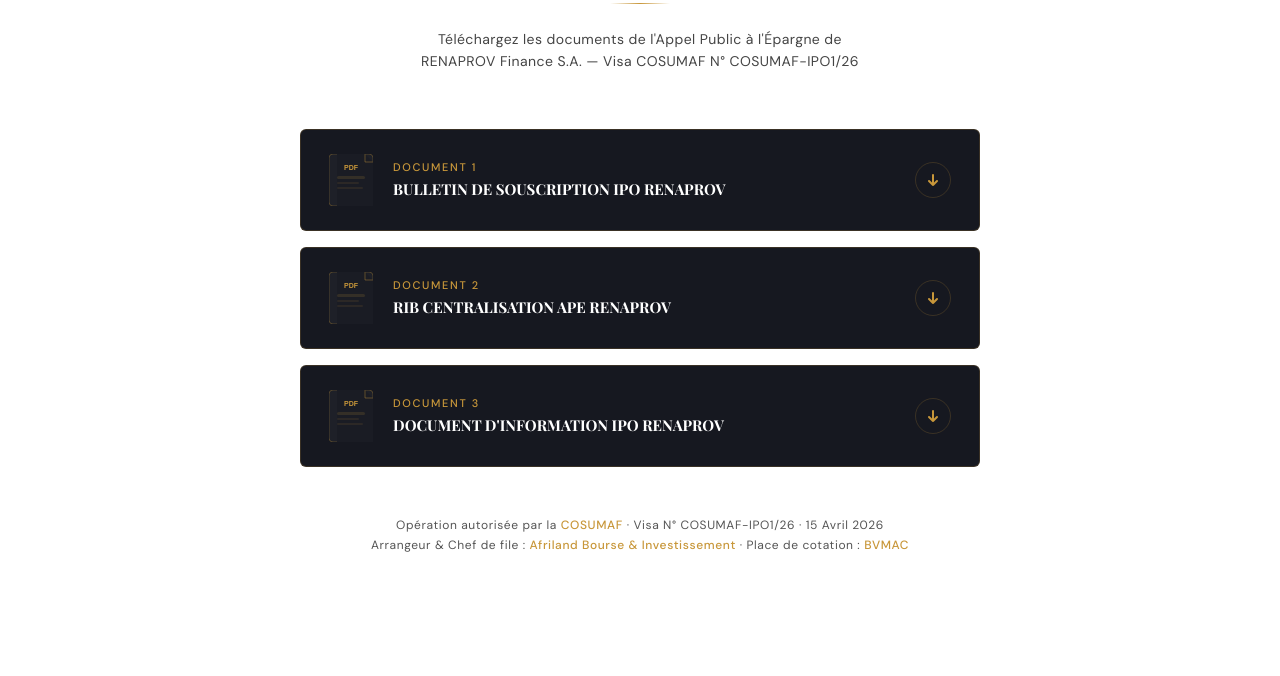
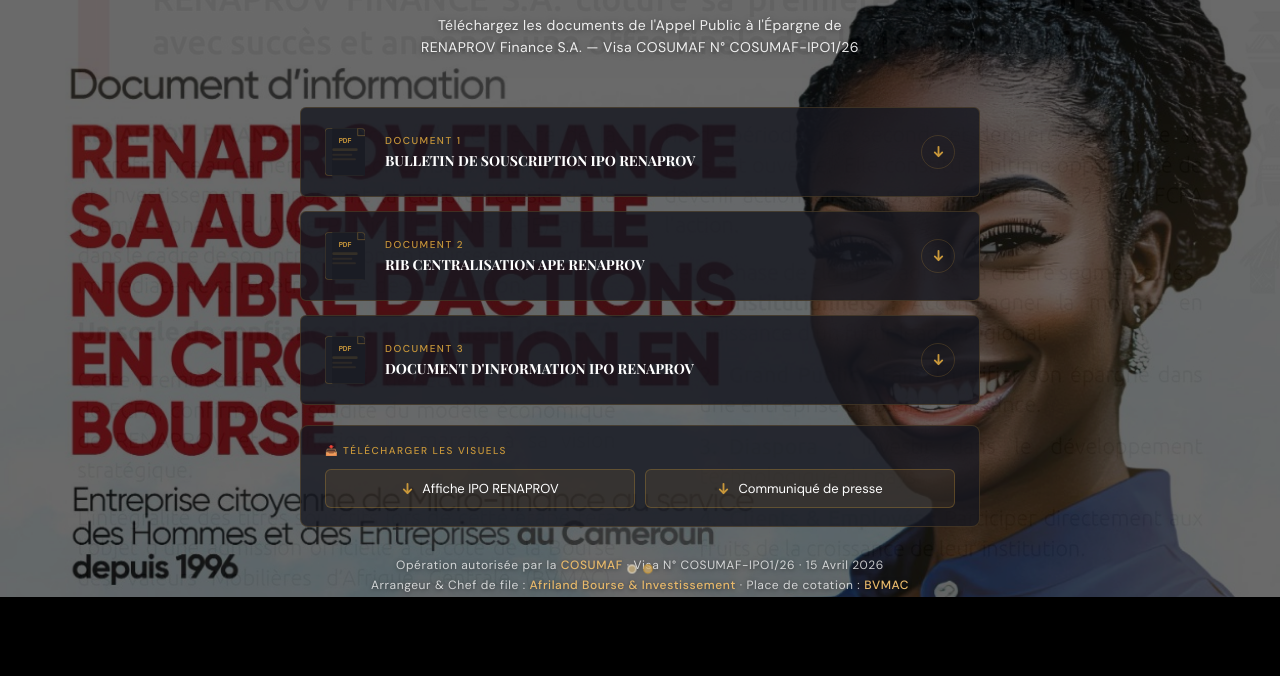
Before and after one commit to AKEE620/renaprov-ipo, a plain HTML site: page index.html in a window 1280 px wide. Shown: the part 203-879 px from the top of the page. Before the commit the page ends 800 px from the top, so only its background shows below. Drawn offline with nearby package versions, Linux system fonts and the light colour scheme.

Commit message:
Add files via upload

```diff
--- a/index.html
+++ b/index.html
@@ -12,34 +12,111 @@
     --dark: #0D0E10;
     --dark2: #161820;
     --dark3: #1E2028;
-    --text: #FFFFFF;
-    --text-muted: #8A8580;
     --border: rgba(200,151,58,0.2);
   }
 
   * { margin: 0; padding: 0; box-sizing: border-box; }
 
   body {
-    background: #FFFFFF;
-    color: var(--dark);
     font-family: 'DM Sans', sans-serif;
+    min-height: 100vh;
+    overflow-x: hidden;
+    background: #000;
+  }
+
+  /* ===== SLIDESHOW BACKGROUND ===== */
+  .slideshow {
+    position: fixed;
+    inset: 0;
+    z-index: 0;
+  }
+
+  .slide {
+    position: absolute;
+    inset: 0;
+    background-size: cover;
+    background-position: center top;
+    opacity: 0;
+    transition: opacity 1.2s ease;
+    cursor: pointer;
+  }
+
+  .slide.active { opacity: 1; }
+
+  .slide::after {
+    content: '';
+    position: absolute;
+    inset: 0;
+    background: rgba(0,0,0,0.55);
+  }
+
+  #slide1 { background-image: url('image1.jpg'); }
+  #slide2 { background-image: url('image2.jpg'); }
+
+  /* Pause indicator */
+  .pause-indicator {
+    position: fixed;
+    top: 20px;
+    right: 20px;
+    z-index: 50;
+    background: rgba(0,0,0,0.55);
+    color: #fff;
+    border: 1px solid rgba(255,255,255,0.3);
+    border-radius: 20px;
+    padding: 6px 14px;
+    font-size: 12px;
+    font-family: 'DM Sans', sans-serif;
+    letter-spacing: 0.05em;
+    display: none;
+    align-items: center;
+    gap: 6px;
+    backdrop-filter: blur(4px);
+    cursor: pointer;
+    transition: background 0.2s;
+  }
+  .pause-indicator.visible { display: flex; }
+  .pause-indicator:hover { background: rgba(200,151,58,0.5); }
+
+  /* Slide dots */
+  .slide-dots {
+    position: fixed;
+    bottom: 24px;
+    left: 50%;
+    transform: translateX(-50%);
+    z-index: 50;
+    display: flex;
+    gap: 8px;
+  }
+
+  .dot {
+    width: 8px; height: 8px;
+    border-radius: 50%;
+    background: rgba(255,255,255,0.4);
+    border: 1px solid rgba(255,255,255,0.6);
+    cursor: pointer;
+    transition: background 0.3s, transform 0.3s;
+  }
+  .dot.active {
+    background: var(--gold);
+    border-color: var(--gold);
+    transform: scale(1.3);
+  }
+
+  /* ===== MAIN CONTENT ===== */
+  .page-wrapper {
+    position: relative;
+    z-index: 10;
     min-height: 100vh;
     display: flex;
     flex-direction: column;
     align-items: center;
     justify-content: center;
-    padding: 40px 20px;
-    overflow-x: hidden;
+    padding: 40px 20px 80px;
   }
-
-  body::before { display: none; }
-  body::after { display: none; }
 
   .container {
     max-width: 680px;
     width: 100%;
-    position: relative;
-    z-index: 1;
     animation: fadeUp 0.8s ease both;
   }
 
@@ -48,10 +125,7 @@
     to { opacity: 1; transform: translateY(0); }
   }
 
-  .header {
-    text-align: center;
-    margin-bottom: 56px;
-  }
+  .header { text-align: center; margin-bottom: 48px; }
 
   .badge {
     display: inline-block;
@@ -60,56 +134,58 @@
     letter-spacing: 0.2em;
     text-transform: uppercase;
     color: var(--gold);
-    border: 1px solid var(--border);
+    border: 1px solid rgba(200,151,58,0.5);
     padding: 6px 16px;
     border-radius: 2px;
     margin-bottom: 20px;
-    background: rgba(200,151,58,0.08);
+    background: rgba(200,151,58,0.12);
   }
 
   h1 {
     font-family: 'Playfair Display', serif;
-    font-size: clamp(28px, 5vw, 42px);
+    font-size: clamp(26px, 5vw, 40px);
     font-weight: 900;
     line-height: 1.1;
-    color: var(--dark);
+    color: #FFFFFF;
     margin-bottom: 16px;
+    text-shadow: 0 2px 12px rgba(0,0,0,0.5);
   }
 
-  h1 span { color: var(--gold); }
+  h1 span { color: var(--gold-light); }
 
   .subtitle {
     font-size: 14px;
-    color: #444;
+    color: rgba(255,255,255,0.9);
     letter-spacing: 0.03em;
     line-height: 1.6;
+    text-shadow: 0 1px 6px rgba(0,0,0,0.5);
   }
 
   .divider {
-    width: 60px;
-    height: 1px;
+    width: 60px; height: 1px;
     background: linear-gradient(90deg, transparent, var(--gold), transparent);
-    margin: 24px auto;
+    margin: 20px auto;
   }
 
-  /* Document cards */
-  .docs { display: flex; flex-direction: column; gap: 16px; }
+  /* ===== DOCUMENT CARDS ===== */
+  .docs { display: flex; flex-direction: column; gap: 14px; }
 
   .doc-card {
     display: flex;
     align-items: center;
     gap: 20px;
-    background: var(--dark2);
+    background: rgba(22, 24, 32, 0.82);
     border: 1px solid var(--border);
     border-radius: 6px;
-    padding: 24px 28px;
+    padding: 20px 24px;
     text-decoration: none;
     color: #FFFFFF;
     position: relative;
     overflow: hidden;
     transition: border-color 0.3s, background 0.3s, transform 0.2s;
     animation: fadeUp 0.8s ease both;
-    cursor: pointer;
+    backdrop-filter: blur(8px);
+    -webkit-backdrop-filter: blur(8px);
   }
 
   .doc-card:nth-child(1) { animation-delay: 0.1s; }
@@ -126,51 +202,39 @@
     transition: opacity 0.3s;
   }
 
-  .doc-card::after {
-    content: '';
-    position: absolute;
-    inset: 0;
-    background: radial-gradient(ellipse 60% 60% at 0% 50%, rgba(200,151,58,0.06) 0%, transparent 70%);
-    opacity: 0;
-    transition: opacity 0.3s;
-  }
-
   .doc-card:hover {
-    border-color: rgba(200,151,58,0.5);
-    background: var(--dark3);
+    border-color: rgba(200,151,58,0.6);
+    background: rgba(30, 32, 40, 0.95);
     transform: translateX(4px);
   }
 
   .doc-card:hover::before { opacity: 1; }
-  .doc-card:hover::after { opacity: 1; }
 
-  .pdf-icon { width: 44px; height: 52px; flex-shrink: 0; }
+  .pdf-icon { width: 40px; height: 48px; flex-shrink: 0; }
   .pdf-icon svg { width: 100%; height: 100%; }
 
   .doc-info { flex: 1; min-width: 0; }
 
   .doc-label {
-    font-size: 11px;
+    font-size: 10px;
     font-weight: 500;
     letter-spacing: 0.15em;
     text-transform: uppercase;
     color: var(--gold);
-    margin-bottom: 6px;
+    margin-bottom: 5px;
   }
 
   .doc-title {
     font-family: 'Playfair Display', serif;
-    font-size: 15px;
+    font-size: 14px;
     font-weight: 700;
     color: #FFFFFF;
     line-height: 1.3;
   }
 
-  /* Download arrow (pointing down) */
   .arrow {
     flex-shrink: 0;
-    width: 36px;
-    height: 36px;
+    width: 34px; height: 34px;
     border: 1px solid var(--border);
     border-radius: 50%;
     display: flex;
@@ -181,38 +245,95 @@
 
   .doc-card:hover .arrow {
     border-color: var(--gold);
-    background: rgba(200,151,58,0.12);
+    background: rgba(200,151,58,0.15);
     transform: translateY(3px);
   }
 
   .arrow svg {
-    width: 14px;
-    height: 14px;
+    width: 13px; height: 13px;
     fill: none;
     stroke: var(--gold);
     stroke-width: 2;
   }
 
+  /* ===== IMAGE DOWNLOAD SECTION ===== */
+  .img-download-section {
+    margin-top: 20px;
+    background: rgba(22, 24, 32, 0.78);
+    border: 1px solid var(--border);
+    border-radius: 8px;
+    padding: 18px 24px;
+    backdrop-filter: blur(8px);
+    -webkit-backdrop-filter: blur(8px);
+    animation: fadeUp 0.8s 0.4s ease both;
+  }
+
+  .img-download-title {
+    font-size: 10px;
+    font-weight: 500;
+    letter-spacing: 0.15em;
+    text-transform: uppercase;
+    color: var(--gold);
+    margin-bottom: 12px;
+  }
+
+  .img-download-btns {
+    display: flex;
+    gap: 10px;
+    flex-wrap: wrap;
+  }
+
+  .img-dl-btn {
+    display: flex;
+    align-items: center;
+    gap: 8px;
+    background: rgba(200,151,58,0.1);
+    border: 1px solid rgba(200,151,58,0.3);
+    border-radius: 6px;
+    padding: 10px 16px;
+    color: #FFFFFF;
+    text-decoration: none;
+    font-size: 13px;
+    font-family: 'DM Sans', sans-serif;
+    transition: background 0.2s, border-color 0.2s, transform 0.2s;
+    flex: 1;
+    min-width: 180px;
+    justify-content: center;
+  }
+
+  .img-dl-btn:hover {
+    background: rgba(200,151,58,0.22);
+    border-color: var(--gold);
+    transform: translateY(-2px);
+  }
+
+  .img-dl-btn svg {
+    width: 13px; height: 13px;
+    fill: none;
+    stroke: var(--gold);
+    stroke-width: 2;
+    flex-shrink: 0;
+  }
+
+  /* ===== FOOTER ===== */
   .footer {
     text-align: center;
-    margin-top: 48px;
+    margin-top: 28px;
     font-size: 12px;
-    color: #555;
+    color: rgba(255,255,255,0.75);
     letter-spacing: 0.05em;
     line-height: 1.7;
     animation: fadeUp 0.8s 0.5s ease both;
+    text-shadow: 0 1px 4px rgba(0,0,0,0.5);
   }
 
-  .footer strong { color: var(--gold); font-weight: 500; }
+  .footer strong { color: var(--gold-light); font-weight: 500; }
 
   /* ===== HIDDEN ADMIN TRIGGER ===== */
-  /* Invisible zone bottom-right corner */
   #admin-trigger {
     position: fixed;
-    bottom: 0;
-    right: 0;
-    width: 30px;
-    height: 30px;
+    bottom: 0; right: 0;
+    width: 30px; height: 30px;
     cursor: default;
     z-index: 9999;
     background: transparent;
@@ -229,7 +350,6 @@
     justify-content: center;
     backdrop-filter: blur(6px);
   }
-
   .modal-overlay.active { display: flex; }
 
   .modal {
@@ -238,14 +358,14 @@
     border-radius: 10px;
     padding: 40px;
     width: 90%;
-    max-width: 460px;
+    max-width: 420px;
     position: relative;
   }
 
   .modal h2 {
     font-family: 'Playfair Display', serif;
     color: #FFFFFF;
-    font-size: 22px;
+    font-size: 20px;
     margin-bottom: 8px;
   }
 
@@ -264,7 +384,6 @@
     margin-bottom: 16px;
     transition: border-color 0.3s;
   }
-
   .modal input:focus { border-color: var(--gold); }
 
   .modal button {
@@ -280,26 +399,16 @@
     cursor: pointer;
     transition: background 0.2s;
   }
-
   .modal button:hover { background: var(--gold-light); }
 
-  .modal-error {
-    color: #e05a5a;
-    font-size: 12px;
-    margin-top: 8px;
-    display: none;
-  }
+  .modal-error { color: #e05a5a; font-size: 12px; margin-top: 8px; display: none; }
 
   .modal-close {
     position: absolute;
-    top: 16px; right: 16px;
-    background: none;
-    border: none;
-    color: #8A8580;
-    font-size: 20px;
-    cursor: pointer;
-    width: auto;
-    padding: 0;
+    top: 14px; right: 14px;
+    background: none; border: none;
+    color: #8A8580; font-size: 18px;
+    cursor: pointer; width: auto; padding: 0;
   }
 
   /* ===== DASHBOARD ===== */
@@ -307,22 +416,21 @@
     display: none;
     position: fixed;
     inset: 0;
-    background: rgba(0,0,0,0.92);
+    background: rgba(0,0,0,0.9);
     z-index: 10000;
     align-items: center;
     justify-content: center;
     backdrop-filter: blur(8px);
   }
-
   .dashboard.active { display: flex; }
 
   .dashboard-inner {
     background: #161820;
     border: 1px solid rgba(200,151,58,0.3);
     border-radius: 12px;
-    padding: 40px;
+    padding: 36px;
     width: 90%;
-    max-width: 560px;
+    max-width: 520px;
     position: relative;
   }
 
@@ -330,82 +438,68 @@
     display: flex;
     align-items: center;
     justify-content: space-between;
-    margin-bottom: 32px;
+    margin-bottom: 28px;
   }
 
   .dashboard-header h2 {
     font-family: 'Playfair Display', serif;
     color: #FFFFFF;
-    font-size: 22px;
+    font-size: 20px;
   }
 
   .dash-close {
     background: none;
     border: 1px solid rgba(200,151,58,0.3);
     color: #8A8580;
-    width: 34px;
-    height: 34px;
+    width: 32px; height: 32px;
     border-radius: 50%;
-    font-size: 16px;
+    font-size: 14px;
     cursor: pointer;
     display: flex;
     align-items: center;
     justify-content: center;
     transition: border-color 0.2s, color 0.2s;
   }
-
   .dash-close:hover { border-color: var(--gold); color: var(--gold); }
 
   .stat-card {
     background: #0D0E10;
     border: 1px solid rgba(200,151,58,0.15);
     border-radius: 8px;
-    padding: 20px 24px;
-    margin-bottom: 14px;
+    padding: 18px 22px;
+    margin-bottom: 12px;
     display: flex;
     align-items: center;
     justify-content: space-between;
     gap: 16px;
   }
 
-  .stat-doc-name {
-    font-size: 13px;
-    color: #FFFFFF;
-    font-weight: 500;
-    line-height: 1.4;
-    flex: 1;
-  }
+  .stat-doc-name { font-size: 13px; color: #FFFFFF; font-weight: 500; line-height: 1.4; flex: 1; }
 
   .stat-count {
     font-family: 'Playfair Display', serif;
-    font-size: 32px;
+    font-size: 30px;
     font-weight: 900;
     color: var(--gold);
     flex-shrink: 0;
   }
 
-  .stat-label {
-    font-size: 11px;
-    color: #8A8580;
-    text-align: right;
-  }
-
+  .stat-label { font-size: 10px; color: #8A8580; text-align: right; }
   .stat-right { text-align: right; }
 
   .dash-total {
-    margin-top: 24px;
-    padding-top: 20px;
+    margin-top: 20px;
+    padding-top: 18px;
     border-top: 1px solid rgba(200,151,58,0.15);
     display: flex;
     justify-content: space-between;
     align-items: center;
   }
-
   .dash-total span { color: #8A8580; font-size: 13px; }
   .dash-total strong { color: var(--gold); font-size: 20px; font-family: 'Playfair Display', serif; }
 
   .dash-reset {
-    margin-top: 20px;
+    margin-top: 16px;
     background: none;
     border: 1px solid rgba(200,151,58,0.2);
     color: #8A8580;
@@ -417,13 +511,32 @@
     transition: border-color 0.2s, color 0.2s;
     width: 100%;
   }
-
   .dash-reset:hover { border-color: #e05a5a; color: #e05a5a; }
 </style>
 </head>
 <body>
 
+<!-- SLIDESHOW BACKGROUND -->
+<div class="slideshow" id="slideshow">
+  <div class="slide active" id="slide1"></div>
+  <div class="slide" id="slide2"></div>
+</div>
+
+<!-- Pause indicator -->
+<div class="pause-indicator" id="pauseIndicator" onclick="resumeSlideshow()">
+  ▶ Reprendre le diaporama
+</div>
+
+<!-- Slide dots -->
+<div class="slide-dots">
+  <div class="dot active" id="dot0" onclick="goToSlide(0)"></div>
+  <div class="dot" id="dot1" onclick="goToSlide(1)"></div>
+</div>
+
+<!-- MAIN CONTENT -->
+<div class="page-wrapper">
   <div class="container">
+
     <div class="header">
       <div class="badge">Introduction en Bourse · BVMAC · Avril–Mai 2026</div>
       <h1>Documents officiels<br><span>IPO RENAPROV</span></h1>
@@ -501,9 +614,26 @@
 
     </div>
 
+    <!-- IMAGE DOWNLOADS -->
+    <div class="img-download-section">
+      <div class="img-download-title">📥 Télécharger les visuels</div>
+      <div class="img-download-btns">
+        <a class="img-dl-btn" href="image1.jpg" download="RENAPROV-IPO-Affiche.jpg">
+          <svg viewBox="0 0 14 14"><path d="M7 2v10M3 8l4 4 4-4" stroke-linecap="round" stroke-linejoin="round"/></svg>
+          Affiche IPO RENAPROV
+        </a>
+        <a class="img-dl-btn" href="image2.jpg" download="RENAPROV-Communique-de-presse.jpg">
+          <svg viewBox="0 0 14 14"><path d="M7 2v10M3 8l4 4 4-4" stroke-linecap="round" stroke-linejoin="round"/></svg>
+          Communiqué de presse
+        </a>
+      </div>
+    </div>
+
     <div class="footer">
       Opération autorisée par la <strong>COSUMAF</strong> · Visa N° COSUMAF-IPO1/26 · 15 Avril 2026<br>
       Arrangeur & Chef de file : <strong>Afriland Bourse & Investissement</strong> · Place de cotation : <strong>BVMAC</strong>
+    </div>
+
   </div>
 </div>
 
@@ -564,7 +694,56 @@
 </div>
 
 <script>
-  // ===== COMPTEURS (localStorage) =====
+  // ===== SLIDESHOW =====
+  let currentSlide = 0;
+  const totalSlides = 2;
+  let slideshowInterval = null;
+  let isPaused = false;
+
+  function goToSlide(index) {
+    document.querySelectorAll('.slide').forEach((s, i) => {
+      s.classList.toggle('active', i === index);
+    });
+    document.querySelectorAll('.dot').forEach((d, i) => {
+      d.classList.toggle('active', i === index);
+    });
+    currentSlide = index;
+  }
+
+  function nextSlide() {
+    goToSlide((currentSlide + 1) % totalSlides);
+  }
+
+  function startSlideshow() {
+    slideshowInterval = setInterval(nextSlide, 5000);
+  }
+
+  function pauseSlideshow() {
+    if (!isPaused) {
+      clearInterval(slideshowInterval);
+      isPaused = true;
+      document.getElementById('pauseIndicator').classList.add('visible');
+    }
+  }
+
+  function resumeSlideshow() {
+    isPaused = false;
+    document.getElementById('pauseIndicator').classList.remove('visible');
+    startSlideshow();
+  }
+
+  // Clic sur le fond = pause/reprise
+  document.getElementById('slideshow').addEventListener('click', function() {
+    if (isPaused) {
+      resumeSlideshow();
+    } else {
+      pauseSlideshow();
+    }
+  });
+
+  startSlideshow();
+
+  // ===== DOWNLOAD TRACKING =====
   function getCounts() {
     return {
       bulletin: parseInt(localStorage.getItem('dl_bulletin') || '0'),
@@ -595,7 +774,7 @@
     }
   }
 
-  // ===== LOGIN =====
+  // ===== ADMIN LOGIN =====
   const ADMIN_PASSWORD = 'akee@renaprov2026!';
 
   function openLoginModal() {
@@ -624,7 +803,6 @@
     document.getElementById('dashboard').classList.remove('active');
   }
 
-  // Fermer modals avec Echap
   document.addEventListener('keydown', function(e) {
     if (e.key === 'Escape') {
       closeLoginModal();
```
Also changed, not shown: image1.jpg (added), image2.jpg (added). Lines whose indentation alone changed are shown as unchanged.
